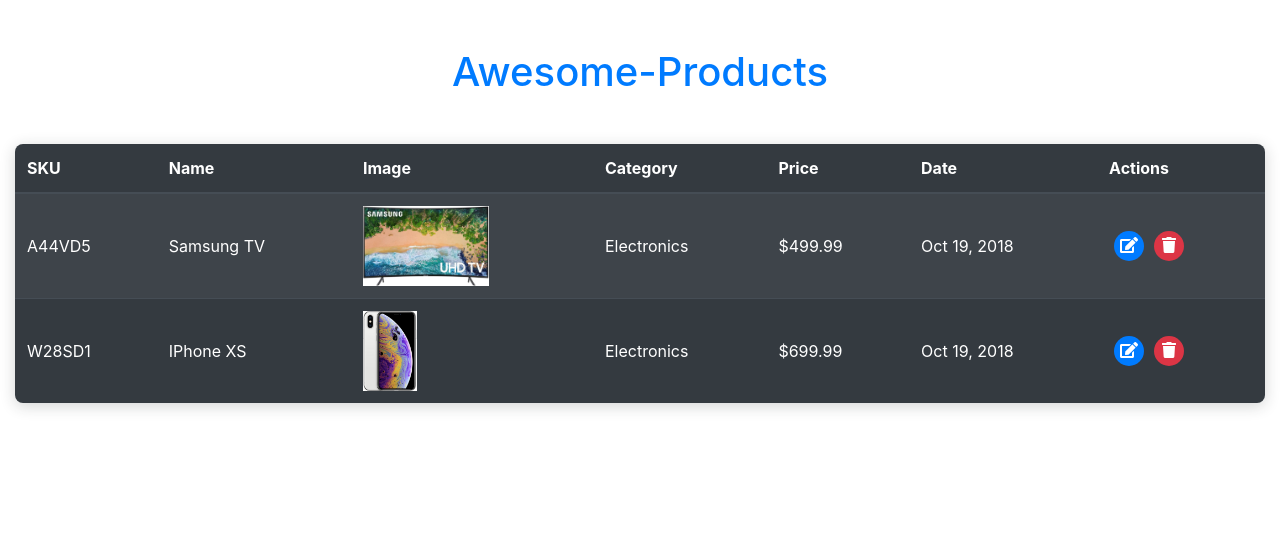
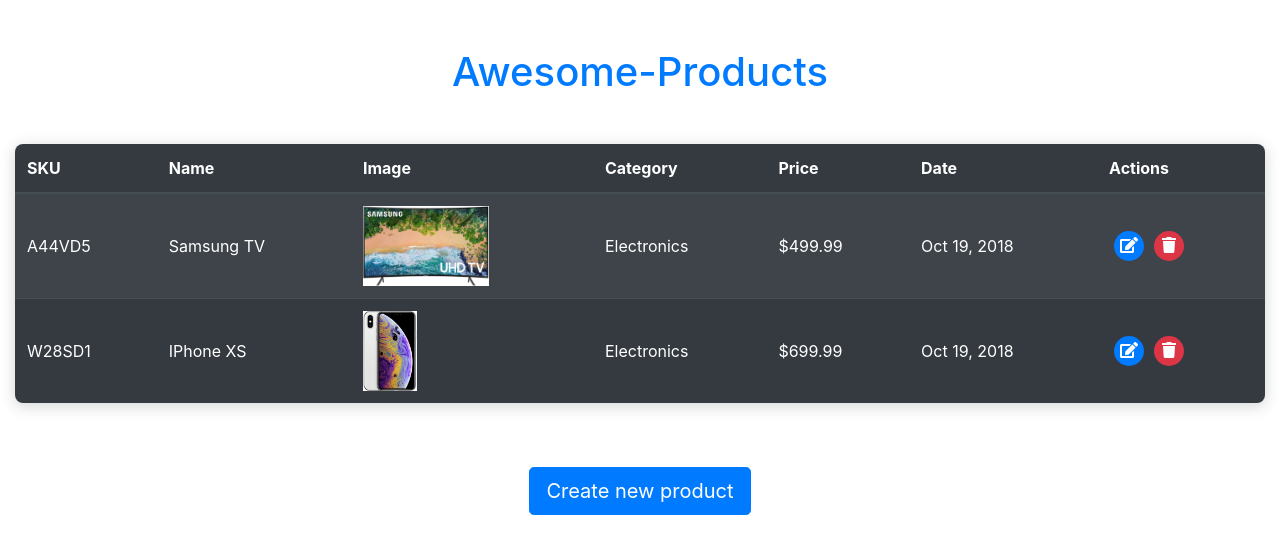
Before and after one commit to ahmedamrzezo/Awesome-Products, an Angular app: page / in a window 1280 px wide. Shown: the top 554 px of the page. Built offline with nearby package versions, Linux system fonts and the light colour scheme.

Commit message:
add create button

```diff
--- a/src/app/app.component.css
+++ b/src/app/app.component.css
@@ -2,3 +2,7 @@
   color: var(--blue);
   margin: 3rem 0;
 }
+
+.btn-primary {
+  margin: 3rem 0;
+}
--- a/src/app/app.component.html
+++ b/src/app/app.component.html
@@ -8,4 +8,8 @@
       <app-products-table></app-products-table>
     </div>
   </div>
+
+  <div class="row justify-content-center">
+    <button class="btn btn-primary btn-lg">Create new product</button>
+  </div>
 </div>
```
